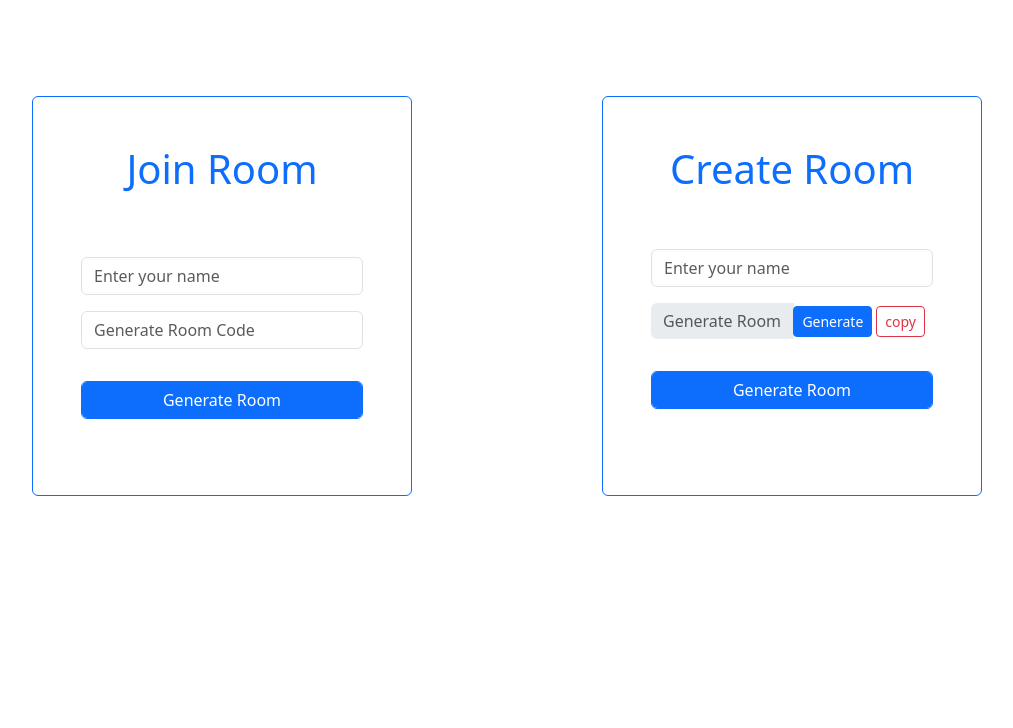
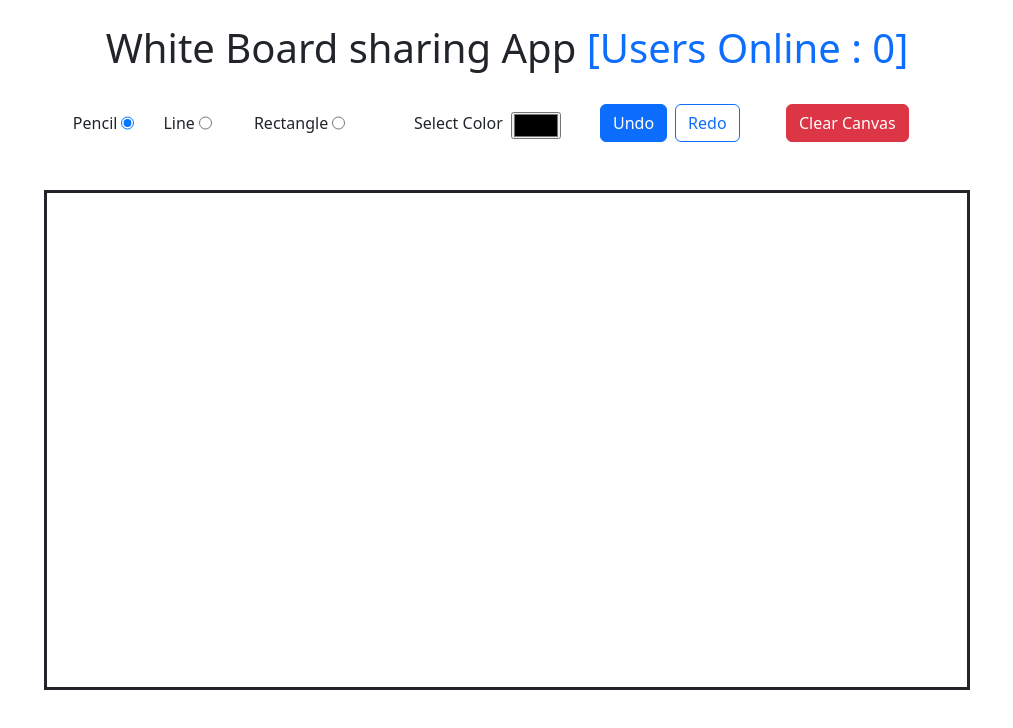
Before and after one commit to Luv9970/Whiteboard-MARS-Project, a React (Vite) app in the folder Frontend/: page /1 in a window 1280 px wide. Shown: the top 728 px of the page, without its empty margins (133-1146 px from the left). Built offline with nearby package versions, Linux system fonts and the light colour scheme.

Commit message:
UI for whiteboard & Created Routes(frontend)

```diff
--- a/Frontend/src/App.jsx
+++ b/Frontend/src/App.jsx
@@ -1,11 +1,19 @@
 import React from 'react'
+import { Route, Routes } from 'react-router-dom'
+
 import './App.css'
+
 import Forms from './Components/Forms/Form'
+import Form from './Components/Forms/Form'
+import RoomPage from './Pages/RoomPage/RoomPage'
 
 const App = () => {
   return (
     <div className="container">
-      <Forms/>
+      <Routes>
+        <Route path="/" element={<Form/>} />
+        <Route path="/:roomId" element={<RoomPage/>} />
+      </Routes>
     </div>
   )
 }
--- a/Frontend/src/Components/Whiteboard/Whiteboard.jsx
+++ b/Frontend/src/Components/Whiteboard/Whiteboard.jsx
@@ -0,0 +1,12 @@
+import React from 'react'
+import './Whiteboard.css'
+
+const Whiteboard = () => {
+  return (
+    <canvas className='border border-dark border-3 h-100 w-100' >
+
+    </canvas>
+    )
+}
+
+export default Whiteboard
--- a/Frontend/src/Pages/RoomPage/RoomPage.css
+++ b/Frontend/src/Pages/RoomPage/RoomPage.css
@@ -0,0 +1,5 @@
+.canvas-box{
+    height:500px;
+    width:500px;
+    /* background-color: aqua; */
+}
--- a/Frontend/src/Pages/RoomPage/RoomPage.jsx
+++ b/Frontend/src/Pages/RoomPage/RoomPage.jsx
@@ -0,0 +1,84 @@
+import React, { useState } from "react";
+import "./RoomPage.css";
+import Whiteboard from "../../Components/Whiteboard/Whiteboard";
+
+const RoomPage = () => {
+  const [tool, setTool] = useState("pencil");
+  const [color, setColor] = useState("#000000");
+
+  return (
+    <div className="row">
+      <h1 className="text-center py-4">
+        White Board sharing App{" "}
+        <span className="text-primary">[Users Online : 0]</span>
+      </h1>
+      <div className="col-md-14 d-flex align-items-center justify-content-around">
+        <div className="d-flex mx-auto justify-content-between align-items-center gap-2">
+          <div className="col-md-2 d-flex gap-1">
+            <label htmlFor="pencil">Pencil</label>
+            <input
+              id="pencil"
+              type="radio"
+              name="tool"
+              value="pencil"
+              checked={tool === "pencil"}
+              onChange={(e) => setTool(e.target.value)}
+            />
+          </div>
+
+          <div className="col-md-2 d-flex gap-1">
+            <label htmlFor="line">Line</label>
+            <input
+              id="line"
+              type="radio"
+              name="tool"
+              value="Line"
+              checked={tool === "Line"}
+              onChange={(e) => setTool(e.target.value)}
+            />
+          </div>
+
+          <div className="col-md-2 d-flex gap-1">
+            <label htmlFor="rect">Rectangle</label>
+            <input
+              id="rect"
+              type="radio"
+              name="tool"
+              value="rect"
+              checked={tool === "rect"}
+              onChange={(e) => setTool(e.target.value)}
+            />
+          </div>
+        </div>
+
+        <div className="col-md-2">
+          <div className="d-flex align-items-center gap-2">
+            <label htmlFor="color">Select Color</label>
+            <input
+              id="color"
+              type="color"
+              className="mt-1"
+              value={color}
+              onChange={(e) => setColor(e.target.value)}
+            />
+          </div>
+        </div>
+
+        <div className="col-md-2 d-flex gap-2">
+          <button className="btn btn-primary">Undo</button>
+          <button className="btn btn-outline-primary">Redo</button>
+        </div>
+
+        <div className="col-md-3">
+          <button className="btn btn-danger">Clear Canvas</button>
+        </div>
+      </div>
+
+      <div className="col-md-10 mx-auto mt-5 canvas-box">
+        <Whiteboard />
+      </div>
+    </div>
+  );
+};
+
+export default RoomPage;
--- a/Frontend/src/main.jsx
+++ b/Frontend/src/main.jsx
@@ -1,13 +1,16 @@
-import { StrictMode } from 'react'
-import { createRoot } from 'react-dom/client'
-import './index.css'
-import App from './App.jsx'
+import { StrictMode } from "react";
+import { createRoot } from "react-dom/client";
+import "./index.css";
+import { BrowserRouter } from "react-router-dom";
+import App from "./App.jsx";
 
 import "bootstrap/dist/css/bootstrap.min.css";
 import "bootstrap/dist/js/bootstrap.bundle.min.js";
 
-createRoot(document.getElementById('root')).render(
+createRoot(document.getElementById("root")).render(
   <StrictMode>
-    <App />
-  </StrictMode>,
-)
+    <BrowserRouter>
+      <App />
+    </BrowserRouter>
+  </StrictMode>
+);
```
